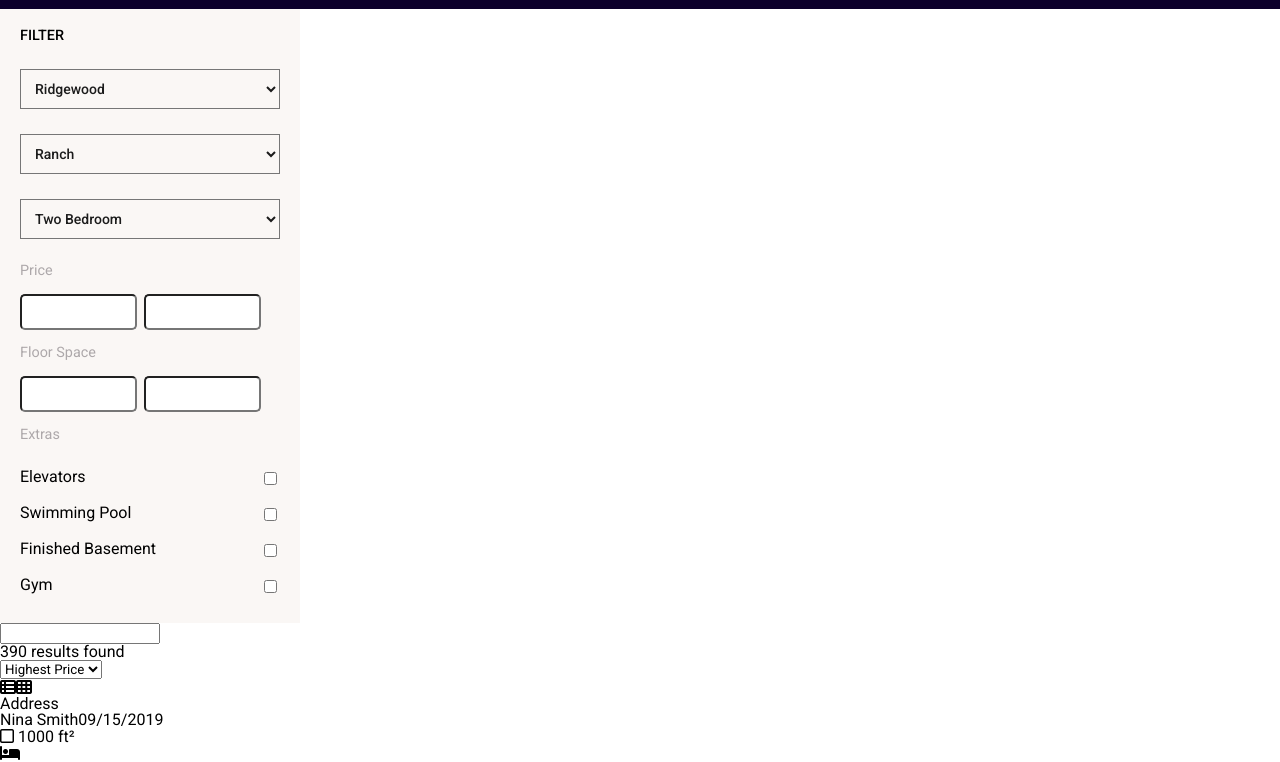
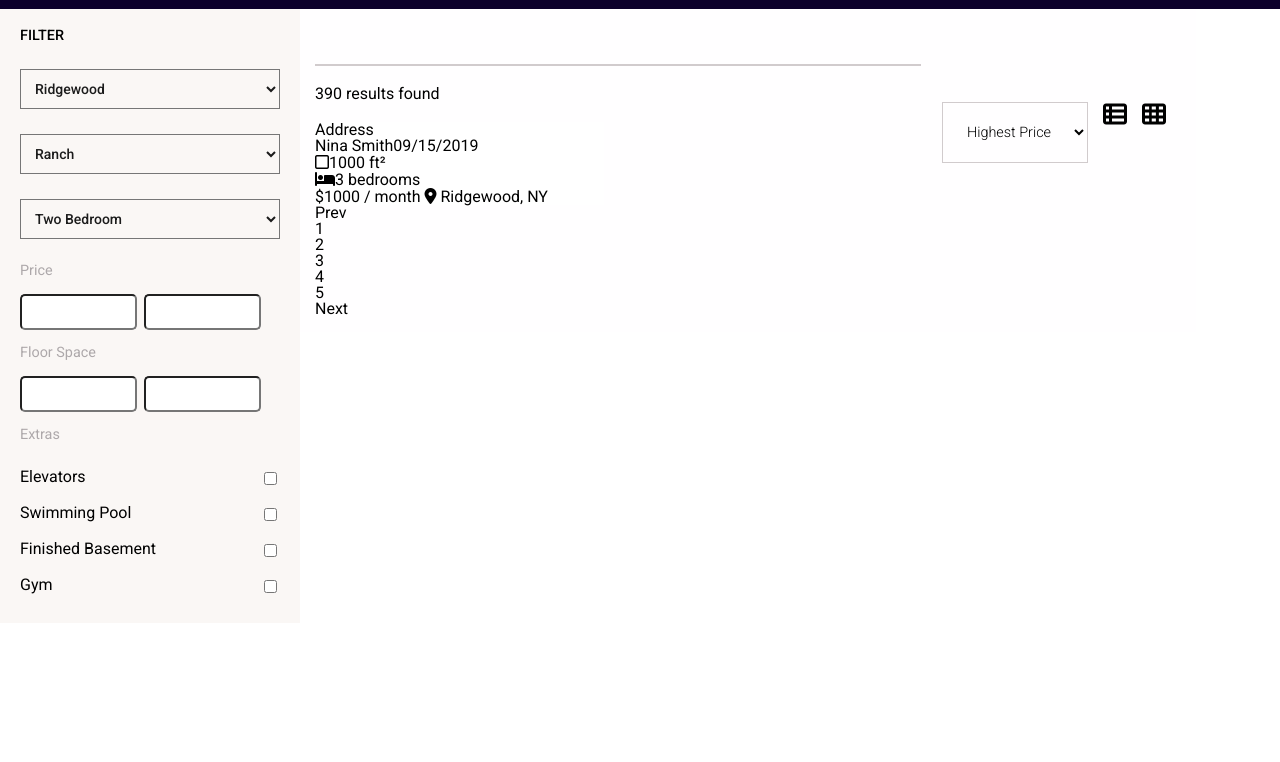
Before and after one commit to edjunma/react-real-estate-app, a React app: page / in a window 1280 px wide. Shown: the part 47-809 px from the top of the page. Built offline with nearby package versions, Linux system fonts and the light colour scheme.

Commit message:
finish listing html, working on styling listing component

```diff
--- a/assets/js/realEstate/Listings.js
+++ b/assets/js/realEstate/Listings.js
@@ -9,7 +9,7 @@ export default class Listings extends Component {
 	}
 	render() {
 		return (
-			<section className='listings'>
+			<section id='listings'>
 				{/* Search Area */}
 				<section className='search-area'>
 					<input type='text' name='search' />
@@ -28,6 +28,7 @@ export default class Listings extends Component {
 						</div>
 					</div>
 				</section>
+
 				{/* Listings */}
 				<section className='listings-results'>
 					<div className='listing'>
@@ -41,16 +42,36 @@ export default class Listings extends Component {
 								</div>
 								<div className='listing-details'>
 									<div className='floor-space'>
-										<i className='fa fa-square-o' aria-hidden='true'></i> 1000 ft&sup2;
+										<i className='fa fa-square-o' aria-hidden='true'></i>
+										<span>1000 ft&sup2;</span>
 									</div>
-									<i className='fa fa-bed' aria-hidden='true'></i>
+									<div className='bedrooms'>
+										<i className='fa fa-bed' aria-hidden='true'></i>
+										<span>3 bedrooms</span>
+									</div>
 								</div>
 							</div>
+						</div>
+						<div className='bottom-info'>
+							<span>$1000 / month </span>
+							<span>
+								<i className='fa fa-map-marker' aria-hidden='true'></i> Ridgewood, NY
+							</span>
 						</div>
 					</div>
 				</section>
 				{/* Pagination */}
-				<section className='pagination'></section>
+				<section className='pagination'>
+					<ul className='pagination-nums'>
+						<li>Prev</li>
+						<li>1</li>
+						<li>2</li>
+						<li>3</li>
+						<li>4</li>
+						<li>5</li>
+						<li>Next</li>
+					</ul>
+				</section>
 			</section>
 		);
 	}
--- a/assets/sass/_content-area.scss
+++ b/assets/sass/_content-area.scss
@@ -2,6 +2,8 @@
 	background: $grey;
 	width: 30%;
 	max-width: 300px;
+	display: inline-block;
+	float: left;
 
 	.inside {
 		padding: 20px;
@@ -58,4 +60,61 @@
 }
 
 #listings {
+	width: 70%;
+	float: left;
+	display: inline-block;
+	padding: 15px;
+	background: $offwhite;
+
+	.search-area {
+		input[type='text'] {
+			width: 70%;
+			background: transparent;
+			font-size: 2rem;
+			border: none;
+			border-bottom: 2px solid $lightgrey;
+			margin-bottom: 20px;
+		}
+	}
+
+	.sortby-area {
+		margin-bottom: 20px;
+
+		.results {
+			font-size: 0.8rem;
+			color: $lightgrey;
+			display: inline-block;
+		}
+
+		.sort-options {
+			float: right;
+
+			select {
+				font-size: 0.9rem;
+				font-weight: 300;
+				border: 1px solid $lightgrey;
+				background: transparent;
+				padding: 20px;
+				display: inline-block;
+				margin-right: 15px;
+				vertical-align: top;
+			}
+
+			.view {
+				display: inline-block;
+
+				.fa {
+					font-size: 1.5rem;
+					margin-right: 15px;
+				}
+			}
+		}
+	}
+
+	.listings-results {
+		.listing {
+			background: #fff;
+			width: 33.33%;
+		}
+	}
 }
--- a/assets/sass/_variables.scss
+++ b/assets/sass/_variables.scss
@@ -3,3 +3,4 @@ $grey: #faf7f5;
 $offwhite: #fffeff;
 $pink: #ff718e;
 $darkgrey: #ada8aa;
+$lightgrey: #d1cbcd;
--- a/public/js/components/realEstate.js
+++ b/public/js/components/realEstate.js
@@ -289,7 +289,7 @@ var Listings = function (_Component) {
 		value: function render() {
 			return _react2.default.createElement(
 				'section',
-				{ className: 'listings' },
+				{ id: 'listings' },
 				_react2.default.createElement(
 					'section',
 					{ className: 'search-area' },
@@ -367,15 +367,85 @@ var Listings = function (_Component) {
 										'div',
 										{ className: 'floor-space' },
 										_react2.default.createElement('i', { className: 'fa fa-square-o', 'aria-hidden': 'true' }),
-										' 1000 ft\xB2'
+										_react2.default.createElement(
+											'span',
+											null,
+											'1000 ft\xB2'
+										)
 									),
-									_react2.default.createElement('i', { className: 'fa fa-bed', 'aria-hidden': 'true' })
+									_react2.default.createElement(
+										'div',
+										{ className: 'bedrooms' },
+										_react2.default.createElement('i', { className: 'fa fa-bed', 'aria-hidden': 'true' }),
+										_react2.default.createElement(
+											'span',
+											null,
+											'3 bedrooms'
+										)
+									)
 								)
+							)
+						),
+						_react2.default.createElement(
+							'div',
+							{ className: 'bottom-info' },
+							_react2.default.createElement(
+								'span',
+								null,
+								'$1000 / month '
+							),
+							_react2.default.createElement(
+								'span',
+								null,
+								_react2.default.createElement('i', { className: 'fa fa-map-marker', 'aria-hidden': 'true' }),
+								' Ridgewood, NY'
 							)
 						)
 					)
 				),
-				_react2.default.createElement('section', { className: 'pagination' })
+				_react2.default.createElement(
+					'section',
+					{ className: 'pagination' },
+					_react2.default.createElement(
+						'ul',
+						{ className: 'pagination-nums' },
+						_react2.default.createElement(
+							'li',
+							null,
+							'Prev'
+						),
+						_react2.default.createElement(
+							'li',
+							null,
+							'1'
+						),
+						_react2.default.createElement(
+							'li',
+							null,
+							'2'
+						),
+						_react2.default.createElement(
+							'li',
+							null,
+							'3'
+						),
+						_react2.default.createElement(
+							'li',
+							null,
+							'4'
+						),
+						_react2.default.createElement(
+							'li',
+							null,
+							'5'
+						),
+						_react2.default.createElement(
+							'li',
+							null,
+							'Next'
+						)
+					)
+				)
 			);
 		}
 	}]);
```
Also changed, not shown: public/css/main.css.
